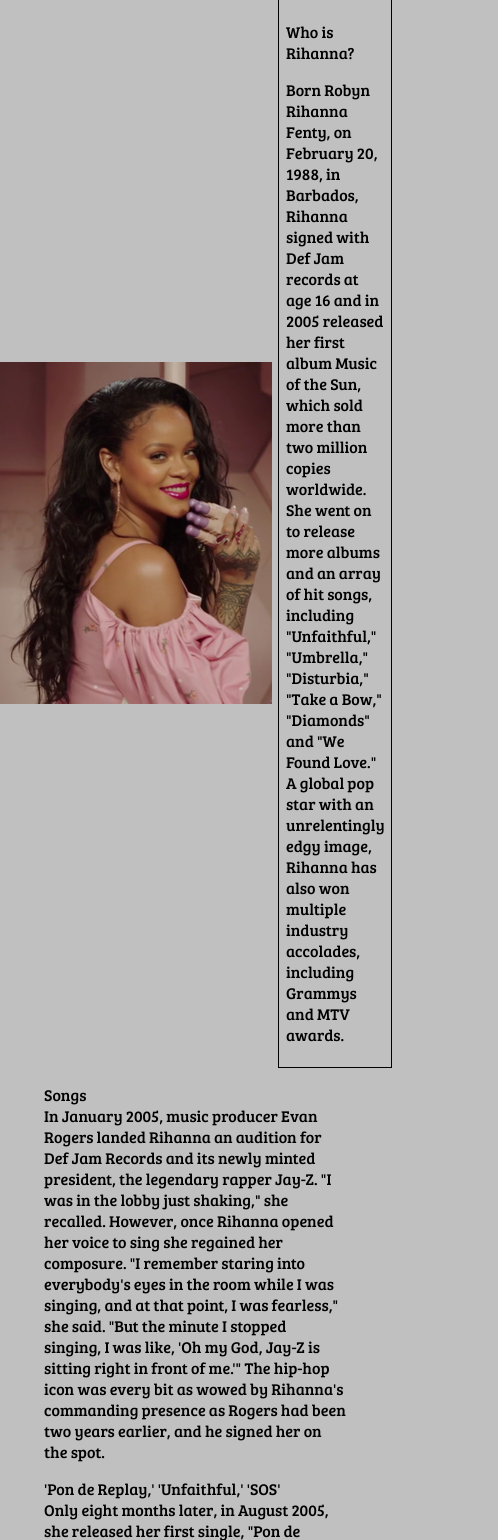
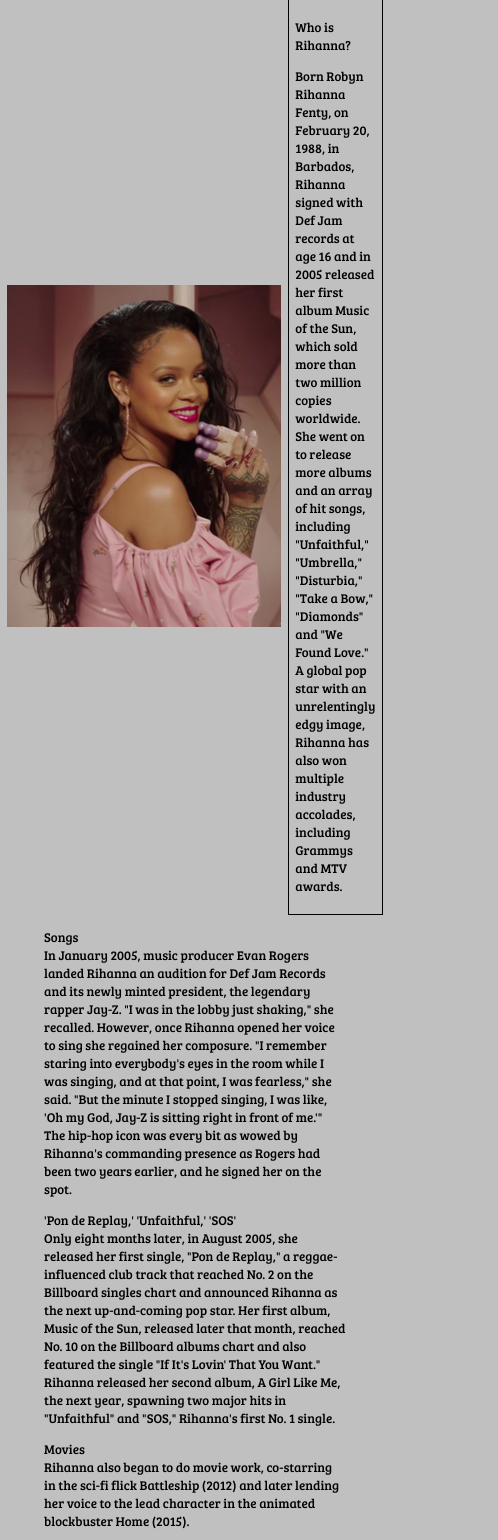
Before and after one commit to sashamerchuk/sashamerchuk, a plain HTML site: page history.html in a window 390 px wide. Shown: the part 121-1661 px from the top of the page, 498 px wide, since content can reach past the window. Drawn offline with Linux system fonts and the light colour scheme; files that its build step writes are made by us from their sources.

Commit message:
another adaptive for 3 4 5 labs

```diff
--- /dev/null
+++ b/adaptive/history.css
@@ -0,0 +1,11 @@
+@media screen and (max-width: 700px){
+    body{
+        font-size: 16px;
+    }
+    .text p{
+        font-size: 13px;
+    }
+    .songs p{
+        font-size:13px;
+    }
+}
--- a/adaptive/indexAd.css
+++ b/adaptive/indexAd.css
@@ -16,4 +16,9 @@
     header{
         margin-bottom: -10%;
     }
+
+    .mainNaw .submenu li{
+        margin-left: 90%;
+        margin-top: -15%;
+    }
 }
--- a/history.html
+++ b/history.html
@@ -6,13 +6,13 @@
     <link rel="stylesheet" href="history.css" type="text/css">
     <link href="https://fonts.googleapis.com/css?family=Bree+Serif&display=swap" rel="stylesheet">
     <link href="adaptive/history.css" type="text/css" rel="stylesheet">
+
 </head>
 <body>
 <header class="menu">
     <p class="logo">Rihanna</p>
     <nav>
         <a href="index.html">HOME</a>
-        <a href="history.html">HISTORY</a>
         <a href="video.html">VIDEO</a>
         <ul class="topMenu1">
             <li><a href="topMusic.html">TOP MUSIC</a>
```
